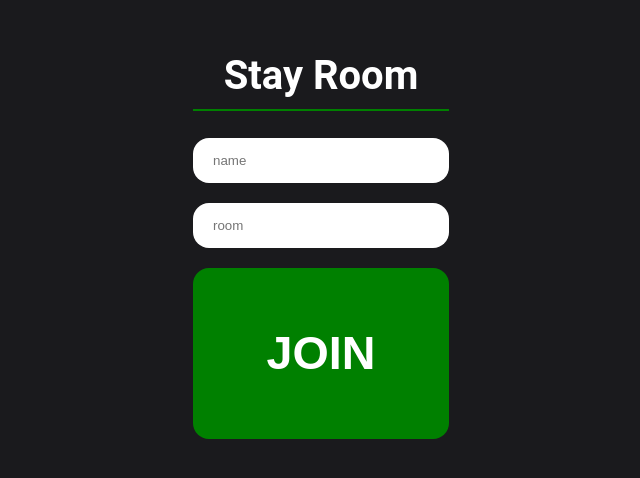
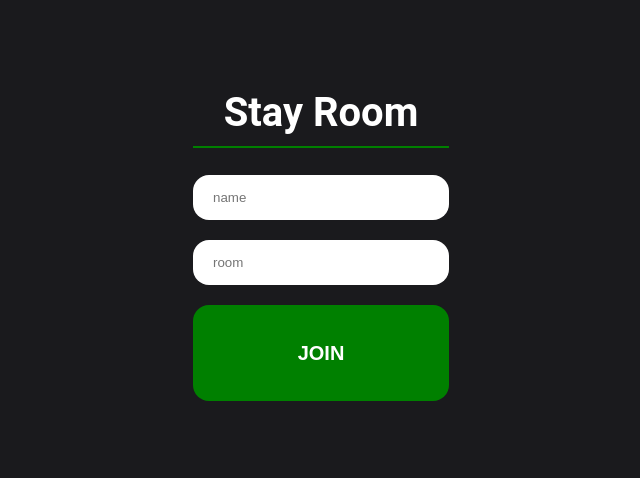
Before and after one commit to levmetal/chatApp, a React (Create React App) app in the folder react-chat/: page / in a window 1280 px wide. Shown: the part 168-646 px from the top of the page, without its empty margins (319-959 px from the left). Built offline with nearby package versions, Linux system fonts and the light colour scheme.

Commit message:
Update join.css

```diff
--- a/react-chat/src/components/join/join.css
+++ b/react-chat/src/components/join/join.css
@@ -32,7 +32,7 @@ html, body {
   border: none;
 }
 .btnTitle{
-font-size: 3.5em;
+font-size: 1.5em;
 
 }
 
```
